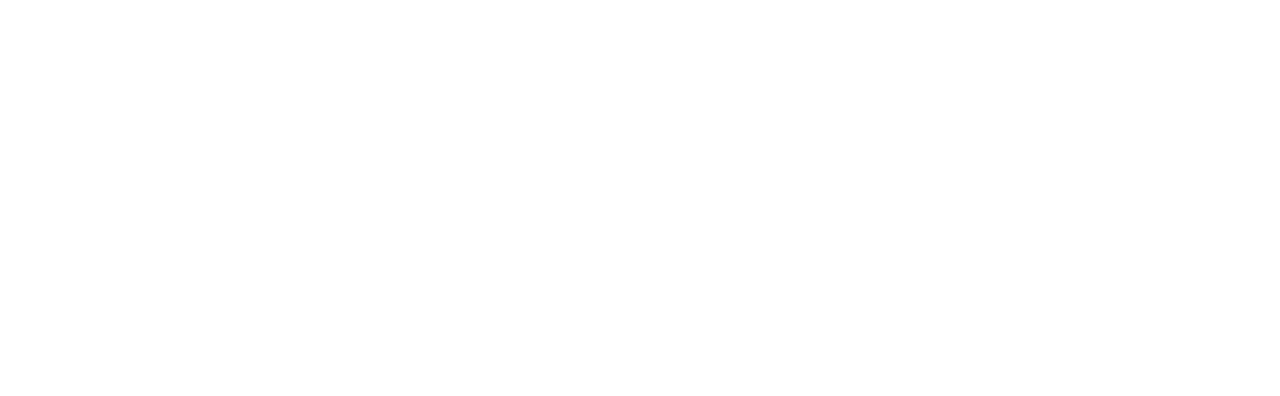
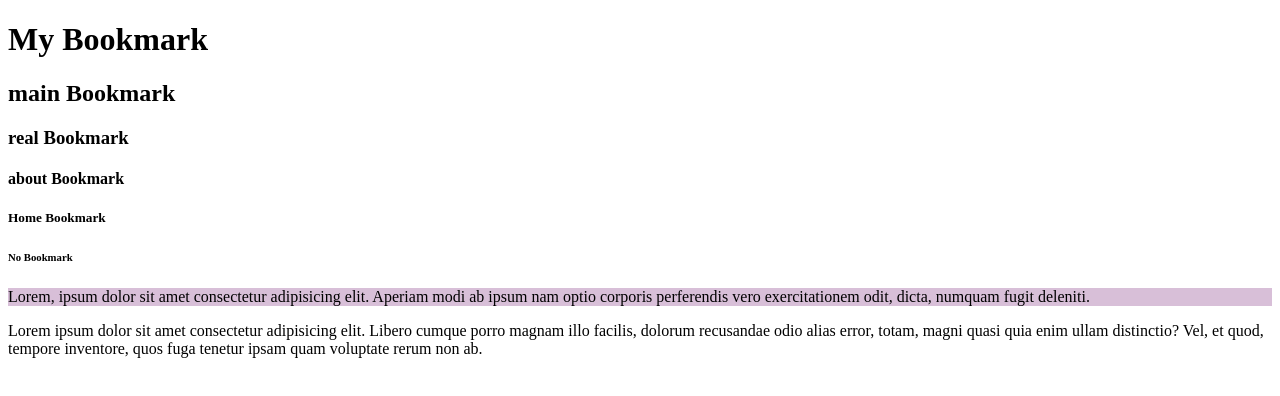
Before and after one commit to jafrin998/Fronted-courses, a plain HTML site: page Vedio 4/index.html in a window 1280 px wide. Drawn offline with Linux system fonts and the light colour scheme.

Commit message:
1 step closer to development

```diff
--- a/Vedio 4/index.html
+++ b/Vedio 4/index.html
@@ -3,10 +3,19 @@
 <head>
     <meta charset="UTF-8">
     <meta name="viewport" content="width=device-width, initial-scale=1.0">
-    <title>Heding & paragraph</title>
-    <link rel="stylesheet" href="style.css">
+    <title>My Bookmark </title>
+    <!-- <link rel="stylesheet" href="style.css"> -->
 </head>
 <body>
+    <h1>My Bookmark</h1>
+    <h2>main Bookmark</h2>
+    <h3>real Bookmark</h3>
+    <h4>about Bookmark</h4>
+    <h5>Home Bookmark</h5>
+    <h6>No Bookmark</h6>
+
+    <p style="background-color: thistle;">Lorem, ipsum dolor sit amet consectetur adipisicing elit. Aperiam modi ab ipsum nam optio corporis perferendis vero exercitationem odit, dicta, numquam fugit deleniti.</p>
+    <p>Lorem ipsum dolor sit amet consectetur adipisicing elit. Libero cumque porro magnam illo facilis, dolorum recusandae odio alias error, totam, magni quasi quia enim ullam distinctio? Vel, et quod, tempore inventore, quos fuga tenetur ipsam quam voluptate rerum non ab.</p>
     <script src="script.js"></script>
 </body>
 </html>
--- a/Vedio 4/style.css
+++ b/Vedio 4/style.css
@@ -0,0 +1,3 @@
+body{
+    background-color:rgb(241, 171, 206);
+}
```
Also changed, not shown: Vedio 4/Bookmarkmanager.html (added, +18 -0 lines).
